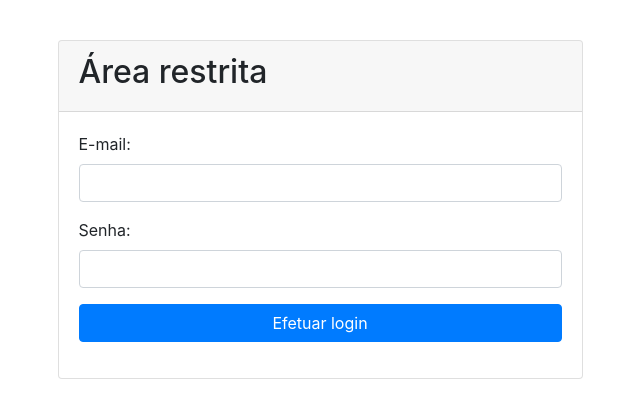
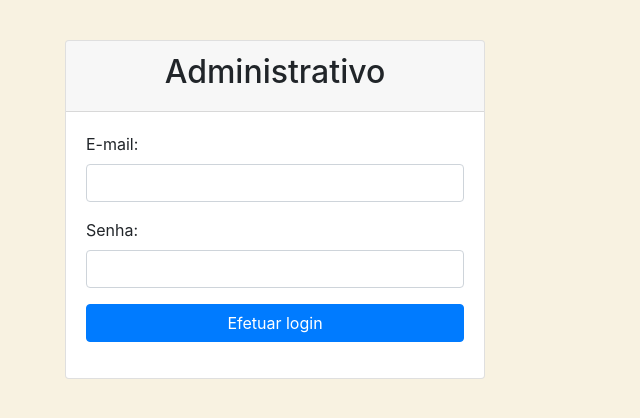
Before and after one commit to nath4nS/CRUD_PHP, a PHP site: page /Nathan/index.php in a window 1280 px wide. Shown: the top 418 px of the page, without its empty margins (320-960 px from the left). Run offline with PHP 8.4, Linux system fonts and the light colour scheme; some libraries are stand-ins or nearby versions.

Commit message:
Correções

```diff
--- a/index.php
+++ b/index.php
@@ -3,7 +3,8 @@ include('layout/header_ext.php');
 ?>
 
 <p>&nbsp;</p>
-		<div class="col-6 offset-md-3">
+<div class="container">
+	<div class="col-5 offset-md-3">
 		<?php
 			if(isset($_GET['msg']) && $_GET['msg'] != ''){
 		?>
@@ -13,7 +14,7 @@ include('layout/header_ext.php');
 		<?php } ?>
 			<div class="card">
 				<div class="card-header">
-						<h2>Área restrita</h2>
+					<h2 align="center">Administrativo</h2>
 				</div>
 				<div class="card-body">
 					<form action="login/logar.php" method="post">
@@ -34,6 +35,7 @@ include('layout/header_ext.php');
 				</div>
 			</div>
 	</div>
+</div>
 
 <?php
 include('layout/footer.php');
--- a/layout/header_ext.php
+++ b/layout/header_ext.php
@@ -7,6 +7,7 @@ $path = "http://localhost/Nathan/oficina/";
 	<meta charset="utf-8">
 	<title>Dashboard - Minha Lanchonete</title>
 	<link rel="stylesheet" type="text/css" href="<?php echo $path ?>css/bootstrap.min.css">
+	<link rel="stylesheet" type="text/css" href="<?php echo $path ?>css/estilo.css">
 	<link rel="stylesheet" type="text/css" href="https://kit-pro.fontawesome.com/releases/v5.12.1/css/pro.min.css">
 </head>
 <body>
```
Lines whose indentation alone changed are shown as unchanged.
